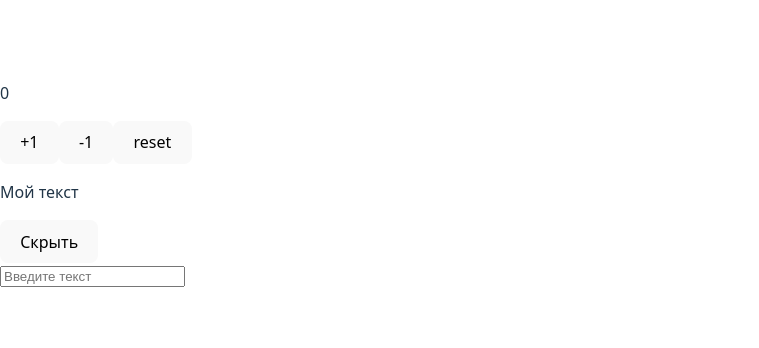
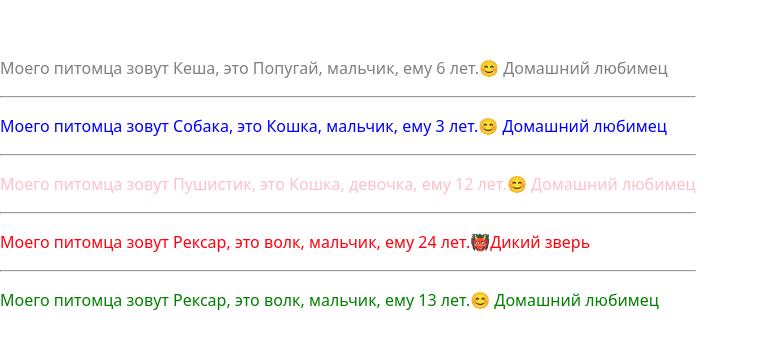
Before and after one commit to fedorov-yaroslav/studying-react, a React (Vite) app: page / in a window 1280 px wide. Shown: the part 216-564 px from the top of the page, without its empty margins (0-759 px from the left). Built offline with nearby package versions, Linux system fonts and the light colour scheme.

Commit message:
Learning props

```diff
--- a/src/App.tsx
+++ b/src/App.tsx
@@ -1,17 +1,33 @@
-import Counter from './components/Counter.jsx'
-import LiveInput from './components/LiveInput.jsx'
-import Toggle from './components/Toggle.jsx'
+  import MyPet from './components/MyPet.jsx'
 
-function App() {
-  return (
-      <div>
-        <Counter/>
-        <br/>
-        <Toggle />
-        <br/>
-        <LiveInput/>
-      </div>
-  )
-}
+  function App() {
+    const pet1 = {name: 'Кеша', age: 6, type: 'Попугай', gender: 'мальчик', wild: false, color: 'grey'}
+    const pet2 = {name: 'Собака', age: 3, type: 'Кошка', gender: 'мальчик', wild: false, color: 'blue'}
+    const pet3 = {name: 'Пушистик', age: 12, type: 'Кошка', gender: 'девочка', wild: false, color: 'pink'}
 
-export default App;
+    const rexars = [
+      { name: 'Рексар', age: 24, type: 'волк', gender: 'мальчик', wild: true, color: '#FF000F' },
+      { name: 'Рексар', age: 13, type: 'волк', gender: 'мальчик', wild: false, color: 'green' }
+    ]
+
+    return (
+        <>
+      <MyPet  name = {pet1.name} age = {pet1.age} type = {pet1.type} gender = {pet1.gender} wild = {false} color = {pet1.color}/>
+          <hr/>
+      <MyPet  name = {pet2.name} age = {pet2.age} type = {pet2.type} gender = {pet2.gender} wild = {false} color = {pet2.color}/>
+          <hr/>
+      <MyPet  name = {pet3.name} age = {pet3.age} type = {pet3.type} gender = {pet3.gender} wild = {false} color = {pet3.color}/>
+          <hr/>
+      <MyPet name = {rexars[0].name} age={rexars[0].age} type={rexars[0].type} gender={rexars[0].gender} wild = {rexars[0].wild}
+          color = {rexars[0].color}
+      />
+          <hr/>
+      <MyPet name = {rexars[1].name} age={rexars[1].age} type={rexars[1].type} gender={rexars[1].gender} wild = {rexars[1].wild}
+          color = {rexars[1].color}
+      />
+        </>
+
+    )
+  }
+
+  export default App;
--- a/src/components/Counter.jsx
+++ /dev/null
@@ -1,22 +0,0 @@
-import { useState } from 'react'
-
-function Counter() {
-  const [count, setCount] = useState(0);
-  const Increase = () => { setCount(prev => prev + 1)}
-  const Decrease = () => {
-    if (count > 0){
-      setCount(prev => prev - 1)}
-  }
-  const Reset = () => {setCount(0)}
-
-  return (
-      <>
-        <p>{count}</p>
-        <button onClick = {Increase}>+1</button>
-        <button onClick = {Decrease}>-1</button>
-        <button onClick = {Reset} >reset</button>
-      </>
-  )
-}
-
-export default Counter;
--- a/src/components/LiveInput.jsx
+++ /dev/null
@@ -1,20 +0,0 @@
-import { useState } from 'react';
-
-function LiveInput() {
-  const [text, setText] = useState('')
-  const handleText = (e) => {setText(e.target.value)}
-
-  return (
-      <>
-        <input
-            type="text"
-            value = {text}
-            onChange = {handleText}
-            placeholder='Введите текст'
-        />
-        <p>{text}</p>
-      </>
-  )
-}
-
-export default LiveInput;
--- /dev/null
+++ b/src/components/MyPet.jsx
@@ -0,0 +1,11 @@
+function MyPet({name, type, age, gender, wild, color}) {
+  return (
+      <>
+       <p style = {{color: color}}> Моего питомца зовут {name}, это {type}, {gender}, ему {age} лет.
+         {wild ? '👹Дикий зверь' : '😊 Домашний любимец'}
+      </p>
+      </>
+  )
+}
+
+export default MyPet;
--- a/src/components/Toggle.jsx
+++ /dev/null
@@ -1,14 +0,0 @@
-import { useState } from 'react';
-
-function Toggle() {
-  const [isVisible, setIsVisible] = useState(true)
-  const handleIsVisible = () => {setIsVisible(prev => !prev)}
-  return (
-      <>
-        {isVisible && <p>Мой текст</p>}
-        <button onClick = {handleIsVisible}>{isVisible ? 'Скрыть' : 'Показать'}</button>
-      </>
-  )
-}
-
-export default Toggle;
```
Also changed, not shown: 1 other file (tests, documents, lock files or other folders).
